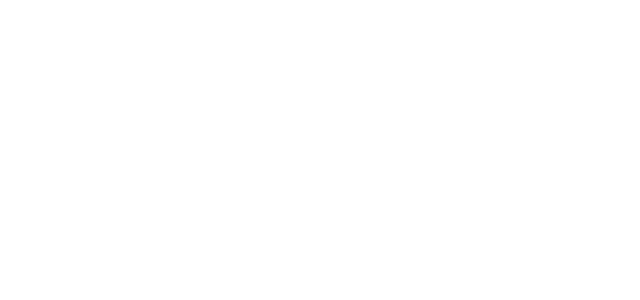
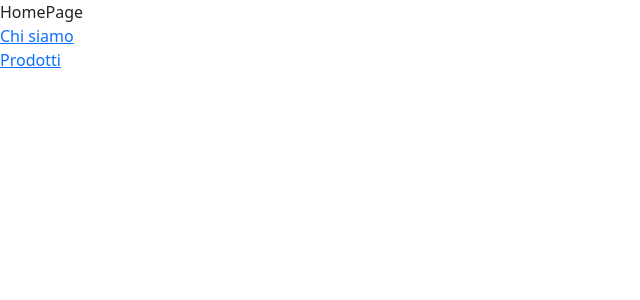
Before and after one commit to giovannimazzi/react-router, a React (Vite) app: page / in a window 1280 px wide. Shown: the top 300 px of the page, without its empty margins (0-640 px from the left). Built offline with nearby package versions, Linux system fonts and the light colour scheme.

Commit message:
feat: create 3 pages and navigate through them by Link tags

```diff
--- a/src/App.jsx
+++ b/src/App.jsx
@@ -1,6 +1,17 @@
 /* import axios from "axios"; */
-/* import { BrowserRouter, Routes, Route } from "react-router-dom"; */
+import { BrowserRouter, Routes, Route } from "react-router-dom";
+import HomePage from "./pages/HomePage";
+import AboutUsPage from "./pages/AboutUsPage";
+import ProductsPage from "./pages/ProductsPage";
 
 export default function App() {
-  return <></>;
+  return (
+    <BrowserRouter>
+      <Routes>
+        <Route index Component={HomePage} />
+        <Route path="/about-us" Component={AboutUsPage} />
+        <Route path="/products" Component={ProductsPage} />
+      </Routes>
+    </BrowserRouter>
+  );
 }
--- /dev/null
+++ b/src/pages/AboutUsPage.jsx
@@ -0,0 +1,10 @@
+import { Link } from "react-router-dom";
+
+export default function AboutUsPage() {
+  return (
+    <>
+      <div>AboutUsPage</div>
+      <Link to="/">Home</Link>
+    </>
+  );
+}
--- /dev/null
+++ b/src/pages/HomePage.jsx
@@ -0,0 +1,12 @@
+import { Link } from "react-router-dom";
+
+export default function HomePage() {
+  return (
+    <>
+      <div>HomePage</div>
+      <Link to="/about-us">Chi siamo</Link>
+      <br />
+      <Link to="/products">Prodotti</Link>
+    </>
+  );
+}
--- /dev/null
+++ b/src/pages/ProductsPage.jsx
@@ -0,0 +1,10 @@
+import { Link } from "react-router-dom";
+
+export default function ProductsPage() {
+  return (
+    <>
+      <div>ProductsPage</div>
+      <Link to="/">Home</Link>
+    </>
+  );
+}
```
